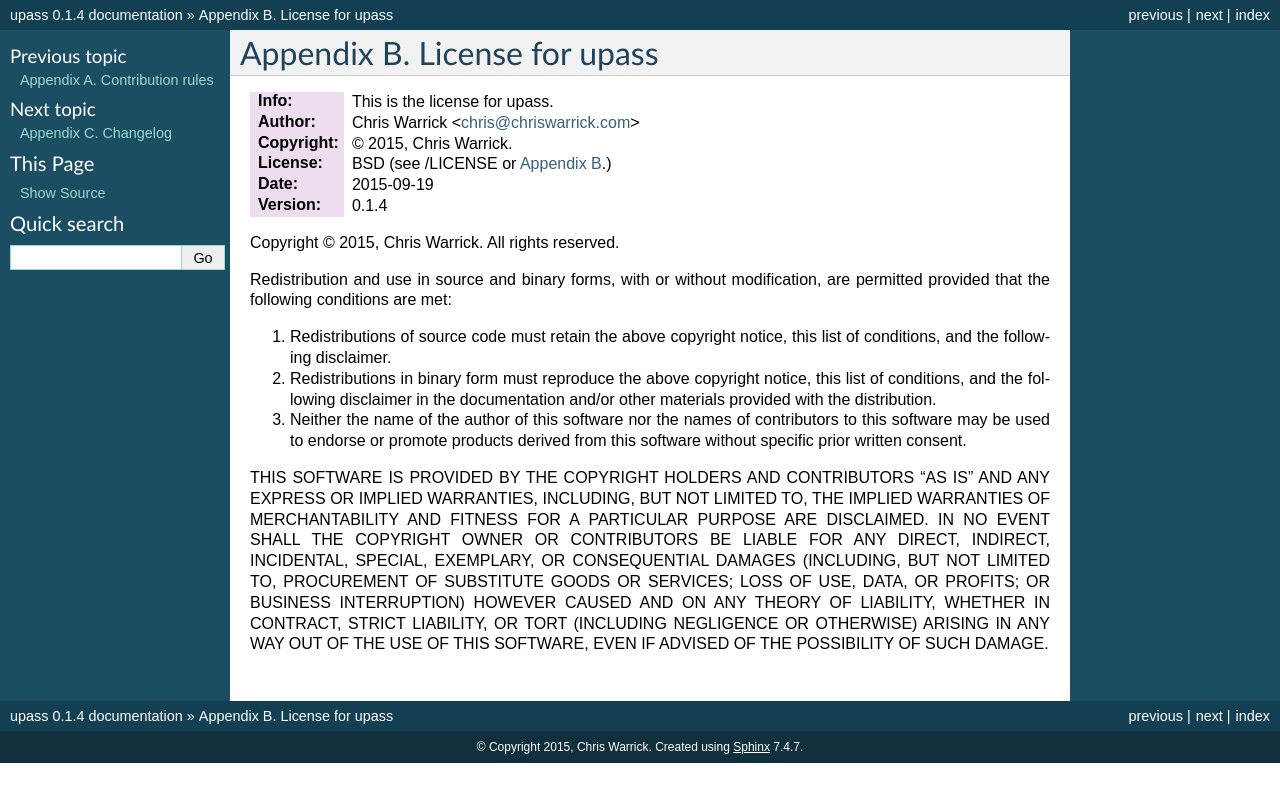
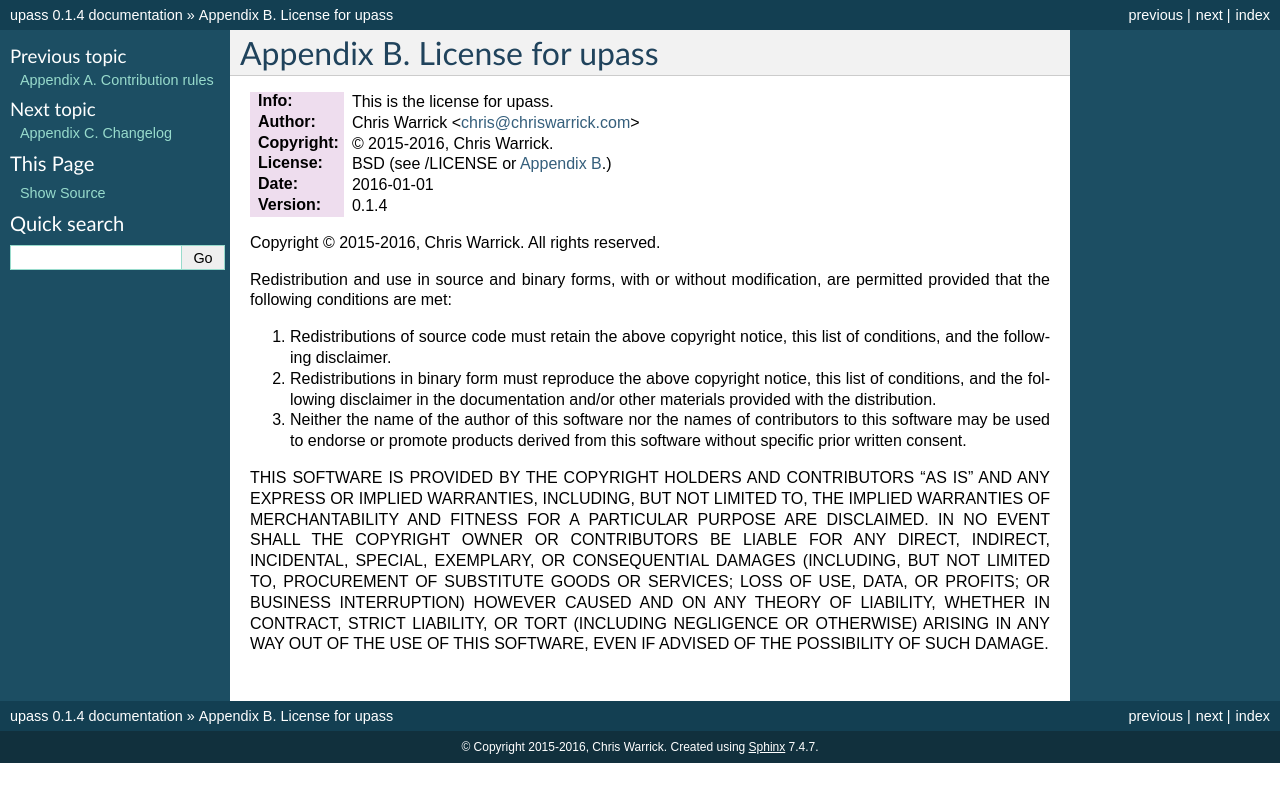
Before and after one commit to Kwpolska/upass, a Sphinx documentation site: the page built from docs/LICENSE.rst, in a window 1280 px wide. Shown: the top 802 px of the page. Built offline with Sphinx 7.4.7, drawn with Linux system fonts in a browser that asks for light colours.

Commit message:
2016! :fireworks:
Signed-off-by: Chris Warrick <kwpolska@gmail.com>

```diff
--- a/CHANGELOG.rst
+++ b/CHANGELOG.rst
@@ -3,9 +3,9 @@
 =====================
 :Info: This is the changelog for upass.
 :Author: Chris Warrick <chris@chriswarrick.com>
-:Copyright: © 2015, Chris Warrick.
+:Copyright: © 2015-2016, Chris Warrick.
 :License: BSD (see /LICENSE or :doc:`Appendix B <LICENSE>`.)
-:Date: 2015-09-19
+:Date: 2016-01-01
 :Version: 0.1.4
 
 .. index:: CHANGELOG
--- a/CONTRIBUTING.rst
+++ b/CONTRIBUTING.rst
@@ -3,9 +3,9 @@
 ==============================
 :Info: Those are the contribution rules for upass.
 :Author: Chris Warrick <chris@chriswarrick.com>
-:Copyright: © 2015, Chris Warrick.
+:Copyright: © 2015-2016, Chris Warrick.
 :License: BSD (see /LICENSE or :doc:`Appendix B <LICENSE>`.)
-:Date: 2015-09-19
+:Date: 2016-01-01
 :Version: 0.1.4
 
 .. index:: contributing
--- a/README.rst
+++ b/README.rst
@@ -3,8 +3,8 @@
 ============================
 :Info: This is the README file for upass.
 :Author: Chris Warrick <chris@chriswarrick.com>
-:Copyright: © 2015, Chris Warrick.
-:Date: 2015-09-19
+:Copyright: © 2015-2016, Chris Warrick.
+:Date: 2016-01-01
 :Version: 0.1.4
 
 .. image:: https://chriswarrick.com/galleries/upass/directory-listing.png
@@ -27,7 +27,7 @@
 COPYRIGHT
 ---------
 
-Copyright © 2015, Chris Warrick.
+Copyright © 2015-2016, Chris Warrick.
 All rights reserved.
 
 Redistribution and use in source and binary forms, with or without
--- a/docs/CHANGELOG.rst
+++ b/docs/CHANGELOG.rst
@@ -3,9 +3,9 @@
 =====================
 :Info: This is the changelog for upass.
 :Author: Chris Warrick <chris@chriswarrick.com>
-:Copyright: © 2015, Chris Warrick.
+:Copyright: © 2015-2016, Chris Warrick.
 :License: BSD (see /LICENSE or :doc:`Appendix B <LICENSE>`.)
-:Date: 2015-09-19
+:Date: 2016-01-01
 :Version: 0.1.4
 
 .. index:: CHANGELOG
--- a/docs/CONTRIBUTING.rst
+++ b/docs/CONTRIBUTING.rst
@@ -3,9 +3,9 @@
 ==============================
 :Info: Those are the contribution rules for upass.
 :Author: Chris Warrick <chris@chriswarrick.com>
-:Copyright: © 2015, Chris Warrick.
+:Copyright: © 2015-2016, Chris Warrick.
 :License: BSD (see /LICENSE or :doc:`Appendix B <LICENSE>`.)
-:Date: 2015-09-19
+:Date: 2016-01-01
 :Version: 0.1.4
 
 .. index:: contributing
--- a/docs/LICENSE.rst
+++ b/docs/LICENSE.rst
@@ -1,16 +1,16 @@
-================================
+=============================
 Appendix B. License for upass
-================================
+=============================
 :Info: This is the license for upass.
 :Author: Chris Warrick <chris@chriswarrick.com>
-:Copyright: © 2015, Chris Warrick.
+:Copyright: © 2015-2016, Chris Warrick.
 :License: BSD (see /LICENSE or :doc:`Appendix B <LICENSE>`.)
-:Date: 2015-09-19
+:Date: 2016-01-01
 :Version: 0.1.4
 
 .. index:: LICENSE
 
-Copyright © 2015, Chris Warrick.
+Copyright © 2015-2016, Chris Warrick.
 All rights reserved.
 
 Redistribution and use in source and binary forms, with or without
--- a/docs/README.rst
+++ b/docs/README.rst
@@ -3,8 +3,8 @@
 ============================
 :Info: This is the README file for upass.
 :Author: Chris Warrick <chris@chriswarrick.com>
-:Copyright: © 2015, Chris Warrick.
-:Date: 2015-09-19
+:Copyright: © 2015-2016, Chris Warrick.
+:Date: 2016-01-01
 :Version: 0.1.4
 
 .. image:: https://chriswarrick.com/galleries/upass/directory-listing.png
@@ -27,7 +27,7 @@
 COPYRIGHT
 ---------
 
-Copyright © 2015, Chris Warrick.
+Copyright © 2015-2016, Chris Warrick.
 All rights reserved.
 
 Redistribution and use in source and binary forms, with or without
--- a/docs/conf.py
+++ b/docs/conf.py
@@ -41,7 +41,7 @@
 
 # General information about the project.
 project = u'upass'
-copyright = u'2015, Chris Warrick'
+copyright = u'2015-2016, Chris Warrick'
 
 # The version info for the project you're documenting, acts as replacement for
 # |version| and |release|, also used in various other places throughout the
--- a/upass/__init__.py
+++ b/upass/__init__.py
@@ -1,7 +1,7 @@
 # -*- encoding: utf-8 -*-
 # upass v0.1.4
 # Console UI for pass.
-# Copyright © 2015, Chris Warrick.
+# Copyright © 2015-2016, Chris Warrick.
 # All rights reserved.
 #
 # Redistribution and use in source and binary forms, with or without
@@ -35,7 +35,7 @@
 """
 Console UI for pass.
 
-:Copyright: © 2015, Chris Warrick.
+:Copyright: © 2015-2016, Chris Warrick.
 :License: BSD (see /LICENSE).
 """
 
```
Also changed, not shown: 8 other files.
